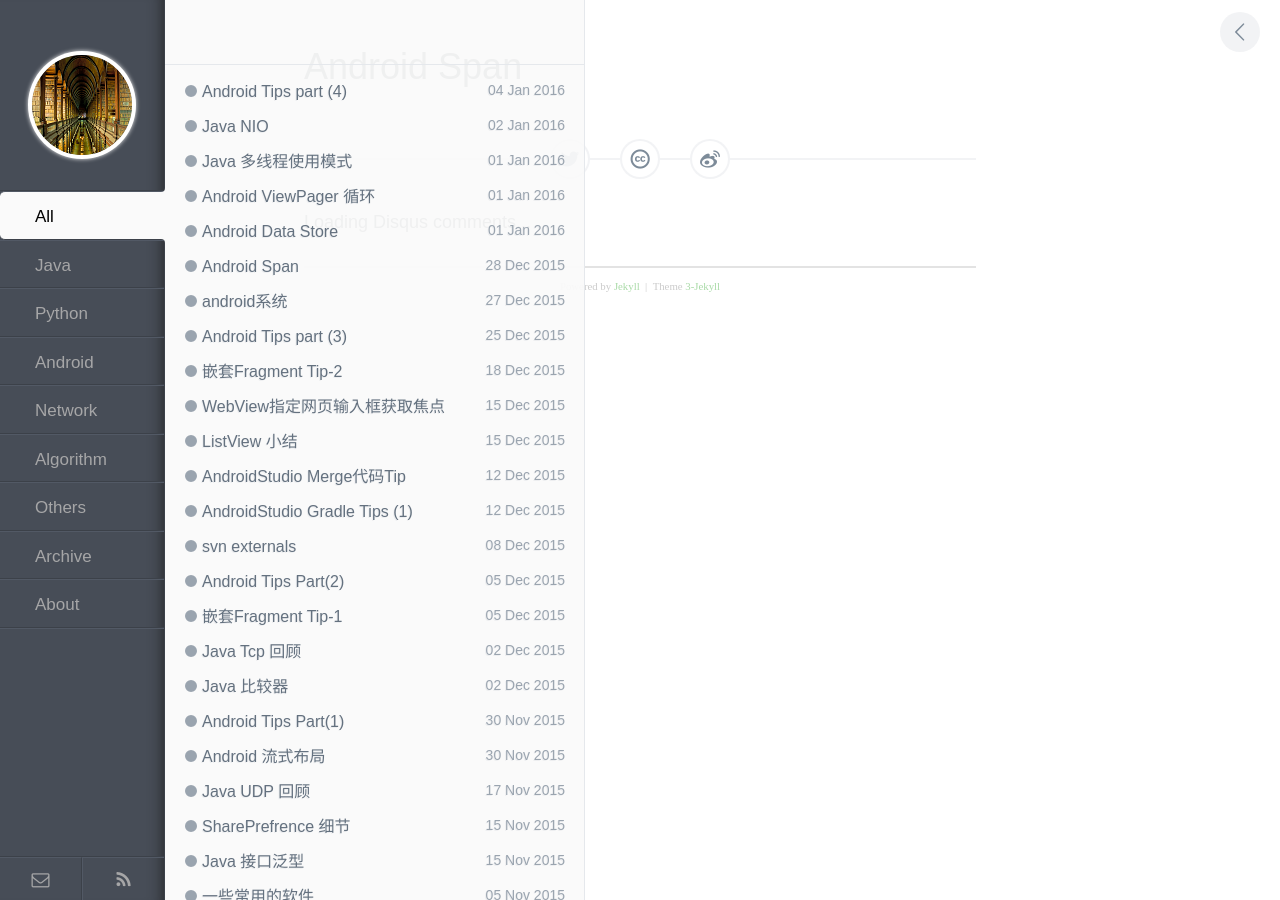
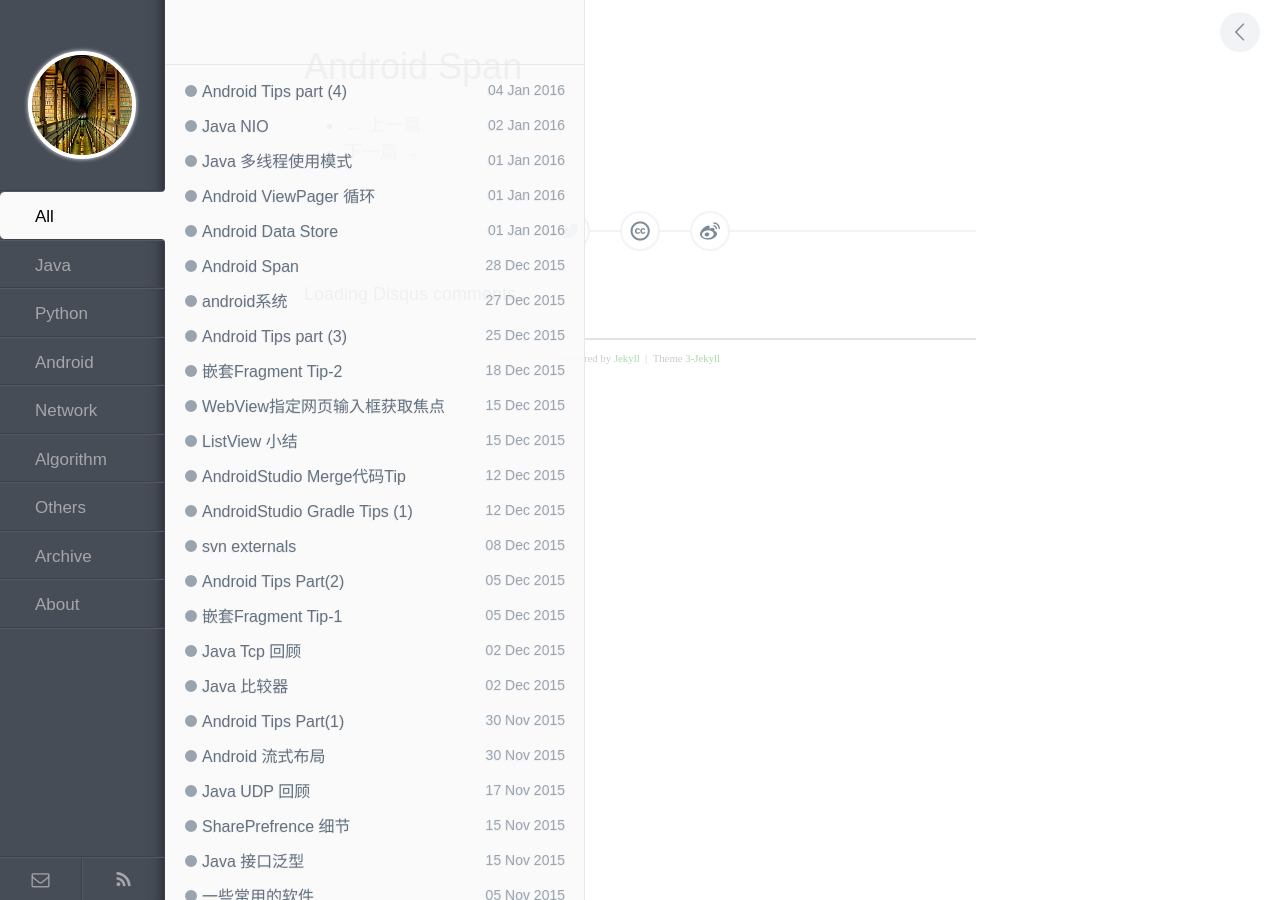
Before and after one commit to enlipan/enlipan.github.io, a Jekyll site: the page built from _posts/2015-12-28-android-span.md, in a window 1280 px wide. Built offline with Jekyll 4.4.1, drawn with Linux system fonts in a browser that asks for light colours; comment, search, counter and statistics services are not loaded.

Commit message:
post mode  post.html

```diff
--- a/_layouts/post.html
+++ b/_layouts/post.html
@@ -5,6 +5,20 @@ layout: index
 <article id="post__content">
   <h1 id="post__title" data-identifier="{{ page.date | date: "%Y%m%d" }}">{{ page.title }}</h1>
   {{ content }}
+
+ <div class="pagination pull-right">
+      <ul>
+        {% if page.previous %}
+        <li class="prev"><a href="{{ BASE_PATH }}{{ page.previous.url }} " title="{{ page.previous.title }}" class="forward" target="_self" id="goto_previous_page">&larr; 上一篇</a></li>
+        {% else %}
+        {% endif %}
+        {% if page.next %}
+        <li class="next"><a href="{{ BASE_PATH }}{{ page.next.url }}" title="{{ page.next.title }}" target="_self" class="forward" id="goto_next_page">下一篇 &rarr;</a></li>
+        {% else %}
+        {% endif %}
+      </ul>
+    </div>
+
 </article> <!-- end #post__content -->
 
 <div id="post__share">
```
